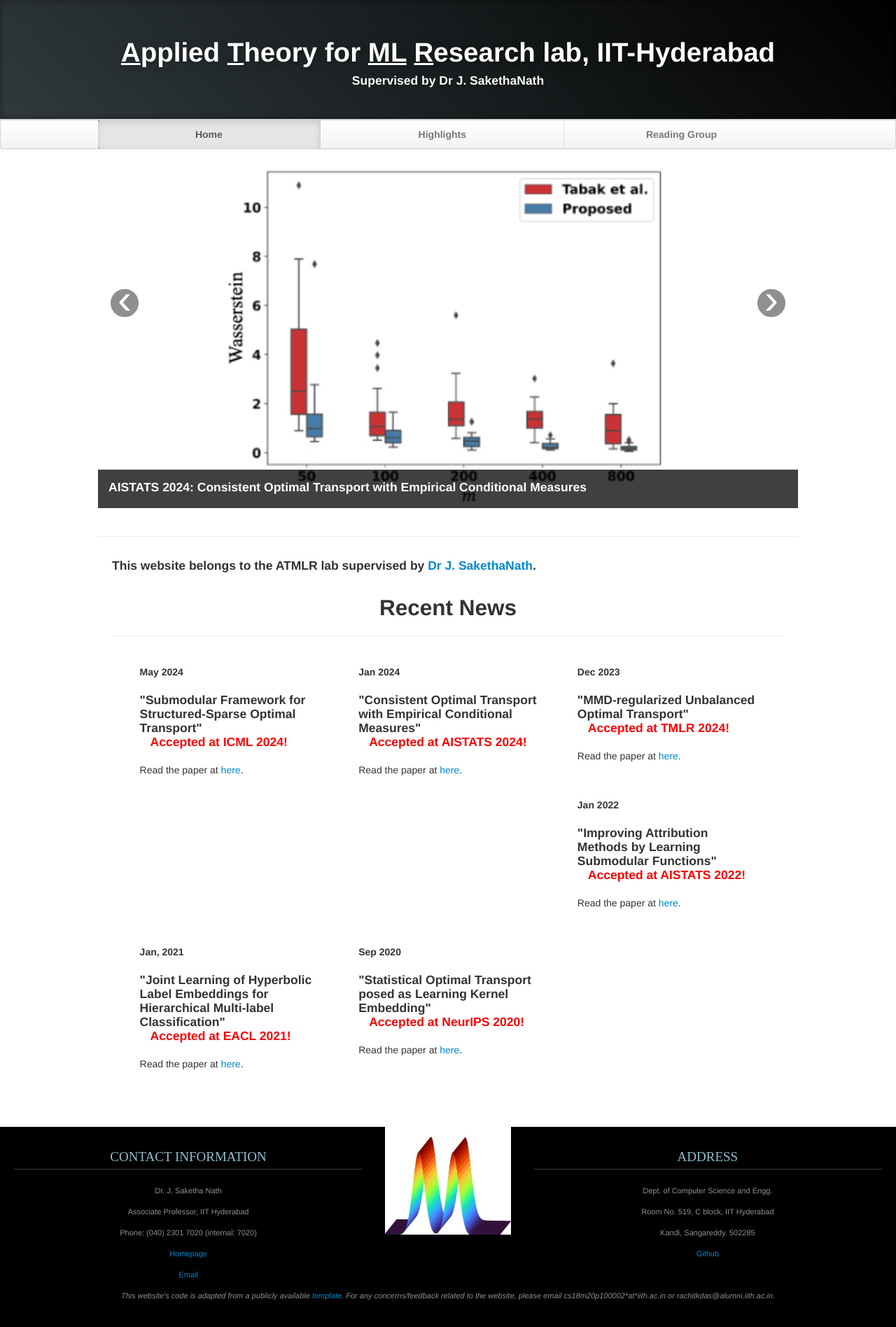
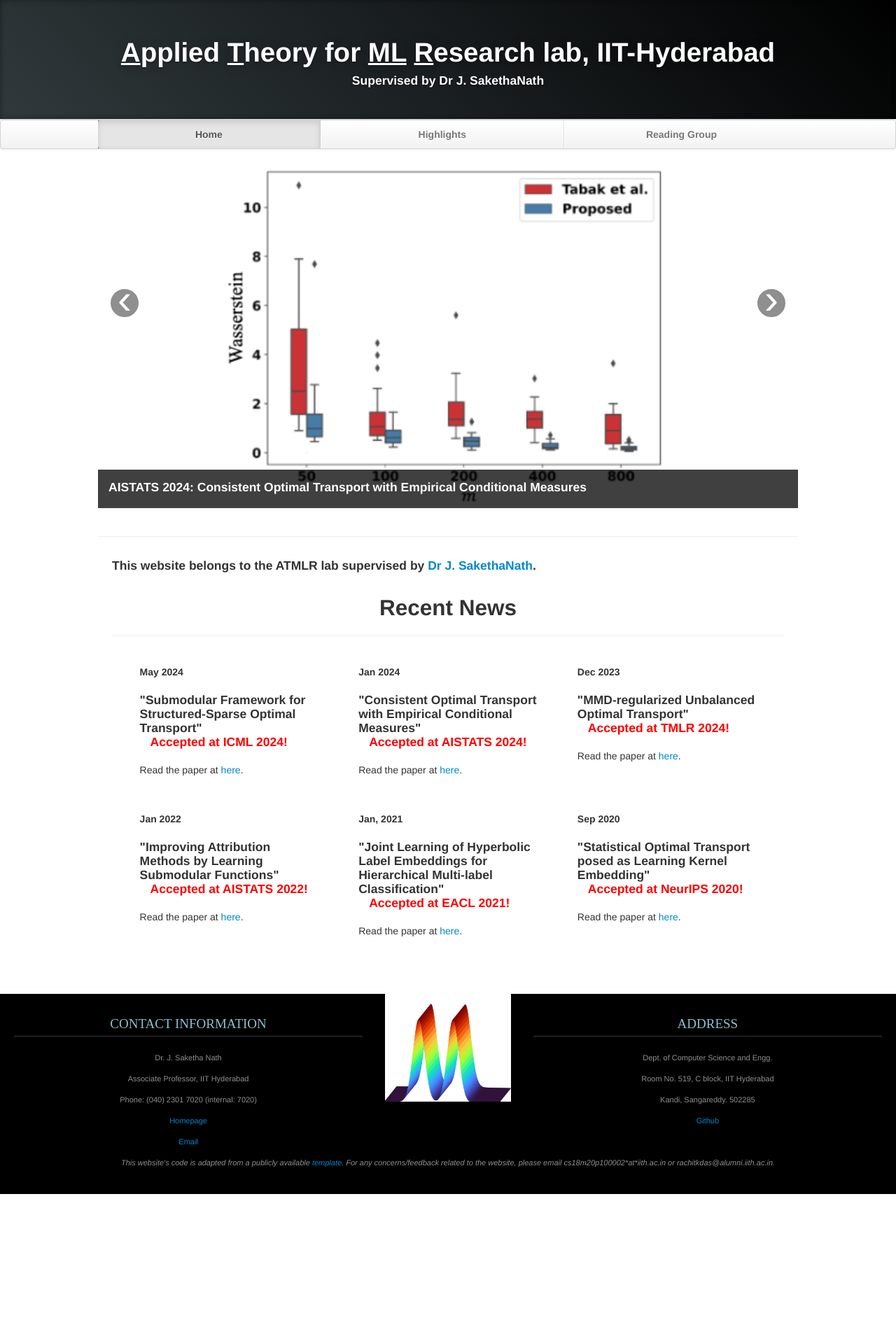
Before and after one commit to atmlr-lab/atmlr-lab.github.io, a Jekyll site: the page built from index.md, in a window 1280 px wide. Shown: the whole page at 70% size. Built offline with Jekyll 4.4.1, drawn with Linux system fonts in a browser that asks for light colours; after the commit the page ends 1706 px from its top, so only the background shows below that.

Commit message:
Wrap items into group of three to prevent overflow

```diff
--- a/index.md
+++ b/index.md
@@ -58,6 +58,7 @@ layout: default
                <h2 class="centered">Recent News</h2>
                <hr>
             </div>
+            <div class="span12">
             <div class="span4 feature-item">
                <h5> <span class="date">May 2024</span> </h5>
                <h4 class="feature-heading">
@@ -94,8 +95,9 @@ layout: default
                </p>
                <br/>
             </div>
+            </div>
 
-
+            <div class="span12">
             <div class="span4 feature-item">
                <h5> <span class="date">Jan 2022</span> </h5>
                <h4 class="feature-heading">
@@ -132,6 +134,7 @@ layout: default
                   </p>
                   <br/>
             </div>
+            </div>
          </div>
       </div>
    </div>
```
